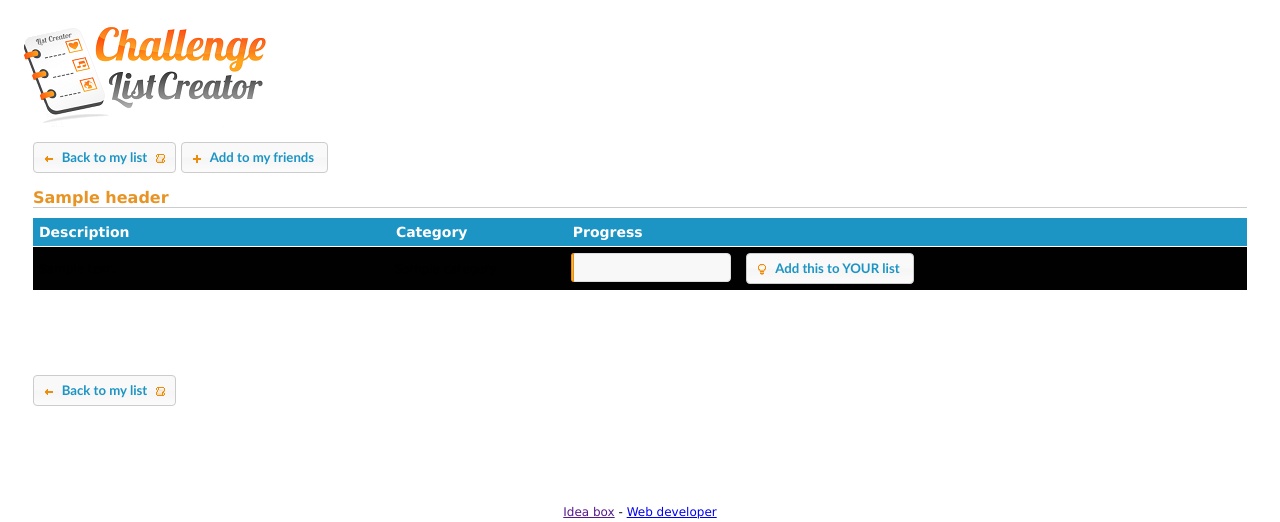
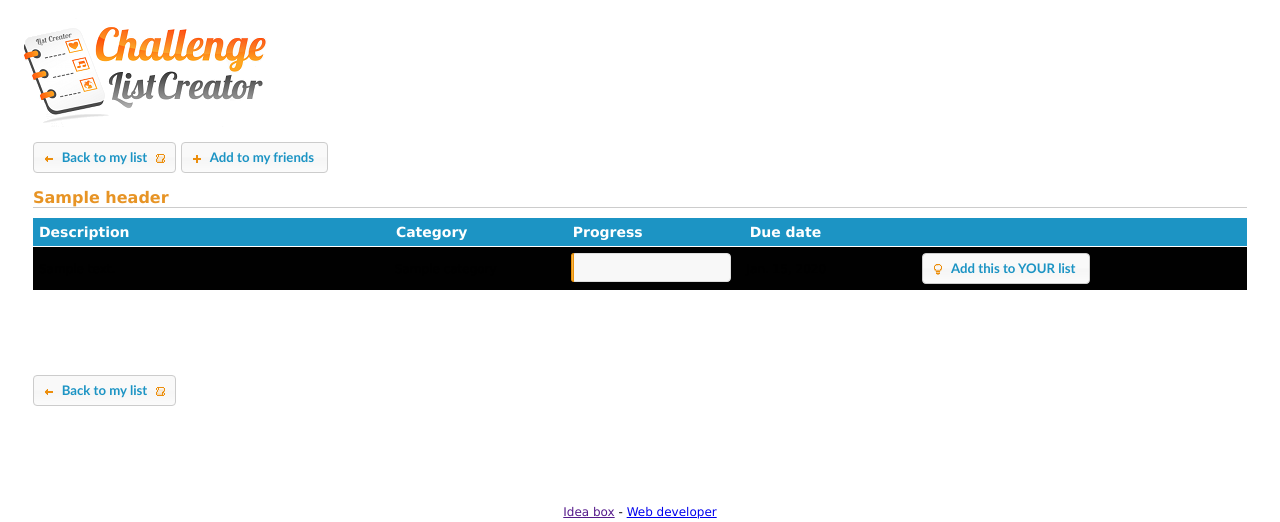
Before and after one commit to sylvain-josserand/Challenge-List-Creator, a Django app: template clc/templates/display.html in a window 1280 px wide. Shown: the top 522 px of the page. Run offline with Django 3.2, Linux system fonts and the light colour scheme; tables that the repository leaves empty hold one stand-in row (values such as "Sample post"); the template is opened without the code that fills it: values that come from a table or form of the project are taken from there, most other values are stand-ins (such as "Sample title", 1, 10 or a date in 2020); parts of the project's set-up code (start-up, migrations or seed data) failed here and were passed over; some libraries are stand-ins or nearby versions.

Commit message:
Added an optional due date to each challenge.

```diff
--- a/clc/models.py
+++ b/clc/models.py
@@ -5,7 +5,6 @@ from django.utils.translation import get_language, ugettext_lazy as _
 class ChallengeList(models.Model):
     name = models.CharField(max_length=200, unique=True)
     owner = models.OneToOneField(User, db_index=True, unique=True, related_name="challenge_list")
-    deadline = models.DateTimeField(blank=True, null=True)
     friends = models.ManyToManyField("self", symmetrical=False)
     def __unicode__(self):
         return self.name
@@ -39,10 +38,12 @@ class ChallengeInstance(models.Model):
     challenge_list = models.ForeignKey(ChallengeList, db_index=True, related_name="challenges")
     challenge = models.ForeignKey(Challenge, db_index=True, related_name="instances")
     progress = models.PositiveSmallIntegerField(default=0)
+    due_date = models.DateField(blank=True, null=True, db_index=True)
     def __unicode__(self):
         return repr((
             self.id,
             self.challenge_list,
             self.challenge,
             self.progress,
+            self.due_date,
         ))
--- a/clc/templates/display.html
+++ b/clc/templates/display.html
@@ -15,6 +15,7 @@
 			<span class="cell description">{% trans "Description" %}</span>
 			<span class="cell category">{% trans "Category" %}</span>
 			<span class="cell progress">{% trans "Progress" %}</span>
+			<span class="cell due_date">{% trans "Due date" %}</span>
 		</div>
 	{% endif %}
 	{% with ci.challenge as c %}
@@ -29,6 +30,7 @@
 				<div id="progress-{{ ci.id }}" class="progress-bar" value="{{ ci.progress }}"></div>
 			{% endif %}
 			</span>
+			<span class="cell due_date">{{ ci.due_date|default_if_none:"" }}</span>
 			<span class="cell action">
 				{% if mine %}<button class="delete-challenge-button" id="delete-{{ ci.id }}">{% trans "Delete" %}</button>
 				{% else %}{% if logged_in %}<button class="grab-button" id="grab-{{ ci.id }}">{% trans "Accept this challenge" %}</button>
@@ -105,6 +107,11 @@ function checkCompleted(t){
 };
 
 $(function(){
+	$("#id_due_date").datepicker({
+		dateFormat: 'yy-mm-dd',
+		showOn: "button",
+		buttonImage: "media/images/calendar.gif",
+	});
     $("#add-challenge").button();
     $("#add-challenge-form").submit(function(){
         $.post(
--- a/clc/templates/index.html
+++ b/clc/templates/index.html
@@ -69,7 +69,7 @@
 	  </div>
 	 </div>
 	{% endif %}
-	 <div class="description">{{ field.help_text }}</div>
+	<div class="description">{{ field.help_text }}</div>
 	</div>
 {% endfor %}
 </div>
--- a/media/css/style.css
+++ b/media/css/style.css
@@ -57,6 +57,8 @@ div .row {border-bottom: white 1px solid;}
 div .row .cell {padding: 6px;}
 div .row .description{ width:340px; }
 div .row .category{ width:160px; }
+div .row .progress{ width:160px; }
+div .row .due_date{ width:160px; }
 div .row .progress-bar-cell{ width:160px; height:14px; }
 div .row .progress-slider-cell{ width:160px; padding:7px 0 0 0;}
 div .row .delete{ width:30px; }
--- a/settings.py
+++ b/settings.py
@@ -6,7 +6,7 @@ HERE = os.path.abspath(os.path.dirname(__file__))
 DEBUG = True
 #DEBUG = False
 TEMPLATE_DEBUG = DEBUG
-DJANGO_MEDIA = False
+# DJANGO_MEDIA = True <--- Put this in system env. Example: # DJANGO_MEDIA=True ./manage.py runserver
 
 LOGIN_URL = "/"
 ADMINS = (
```
Also changed, not shown: clc/views.py (+8 -4 lines).
